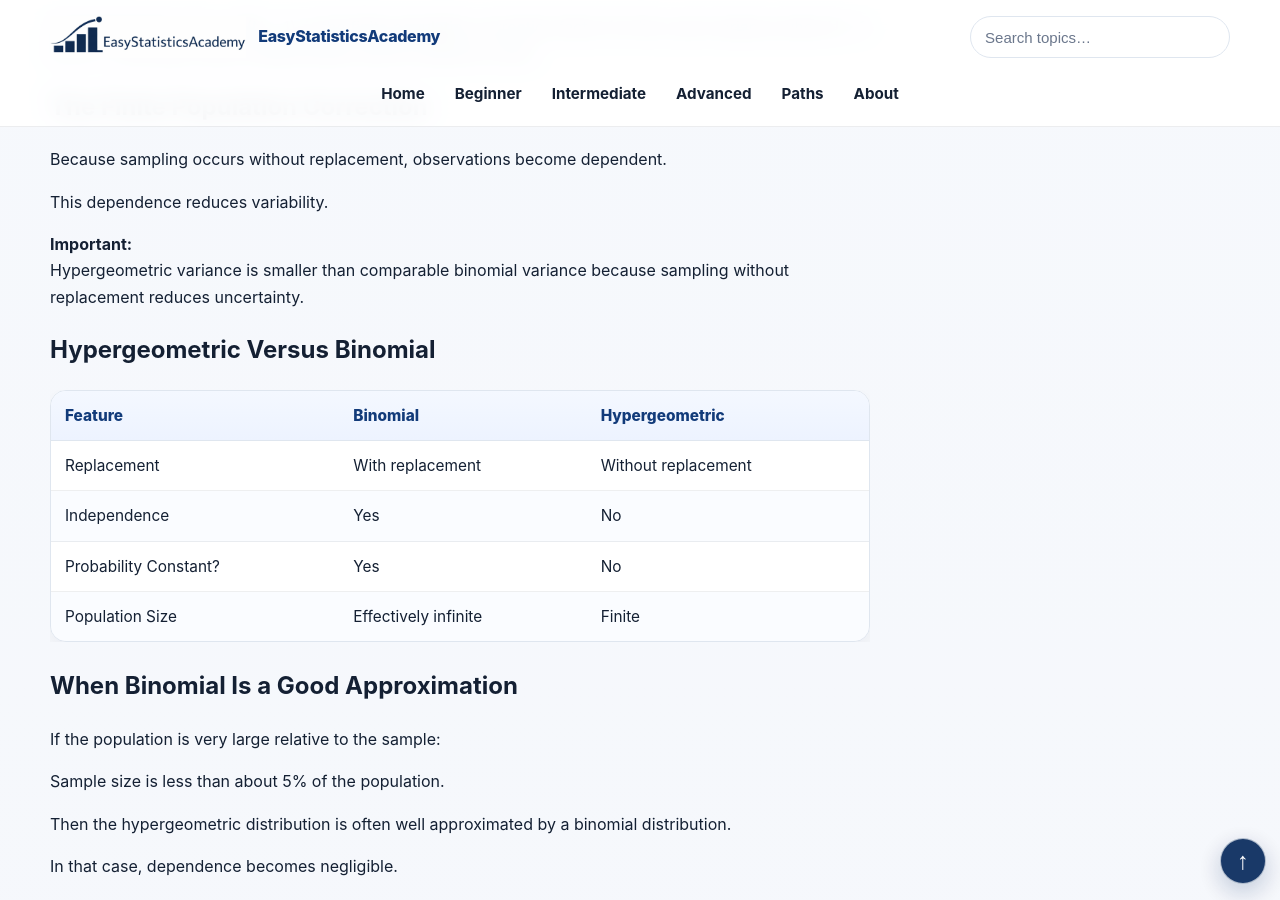
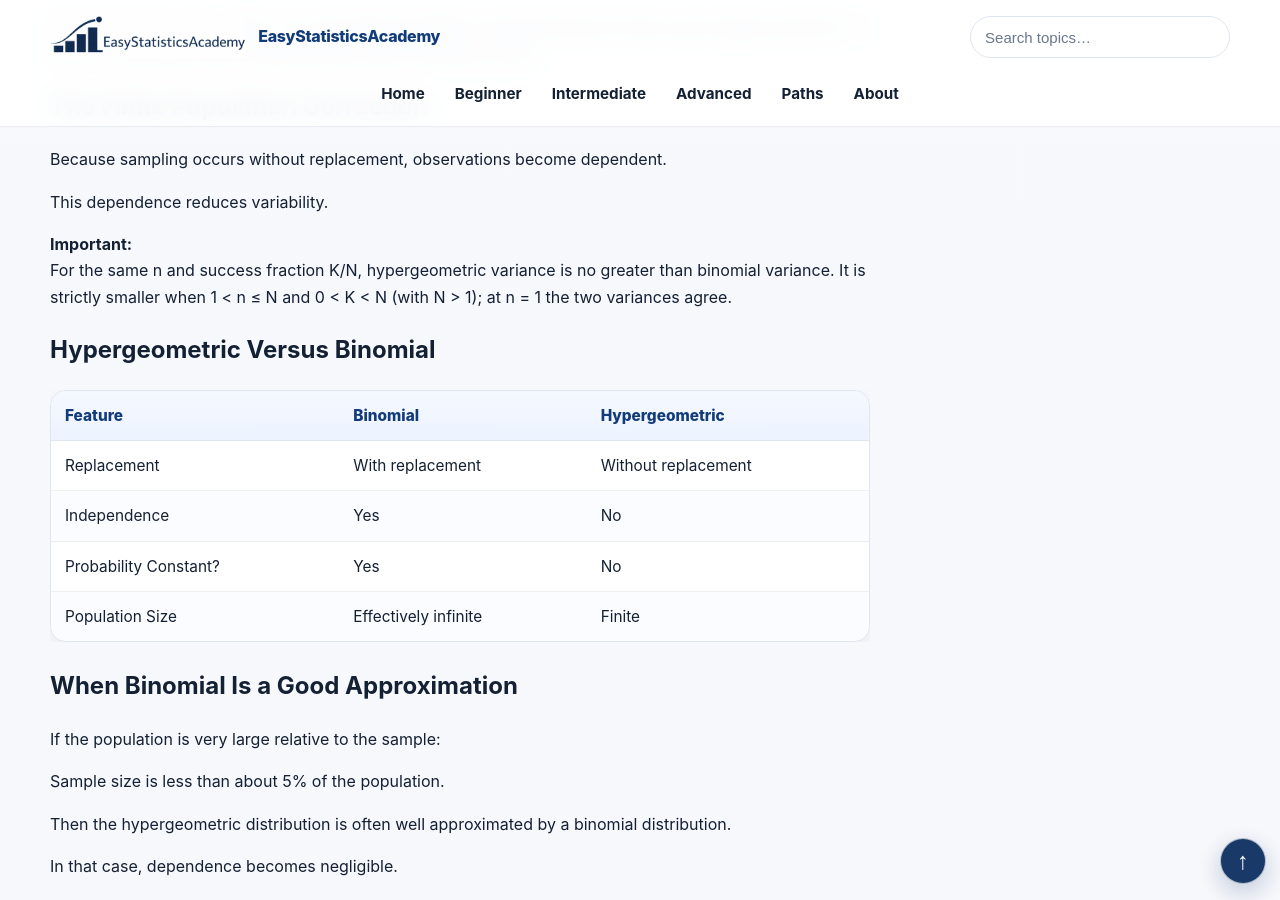
Before and after one commit to ammar-homaida-statistics/easystatisticsacademy, a Jekyll site: the page built from probability/distributions/hypergeometric-distribution/index.md, in a window 1280 px wide and 900 px high, scrolled down 4202 px. Built offline with Jekyll 4.4.1, drawn with Linux system fonts in a browser that asks for light colours.

Commit message:
Qualify hypergeometric versus binomial variance at n=1

```diff
--- a/probability/distributions/hypergeometric-distribution/index.md
+++ b/probability/distributions/hypergeometric-distribution/index.md
@@ -422,7 +422,10 @@ P(X=x)=\frac{\binom{K}{x}\binom{N-K}{n-x}}{\binom{N}{n}},
       <strong>Important:</strong>
 
       <p>
-        Hypergeometric variance is smaller than comparable binomial variance because sampling without replacement reduces uncertainty.
+        For the same n and success fraction K/N, hypergeometric variance is
+        no greater than binomial variance. It is strictly smaller when
+        1 &lt; n ≤ N and 0 &lt; K &lt; N (with N &gt; 1);
+        at n = 1 the two variances agree.
       </p>
 
     </div>
```
